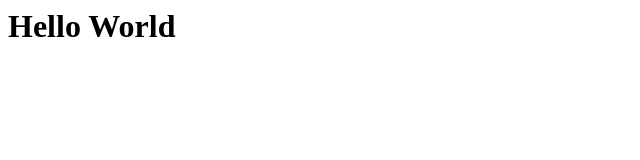
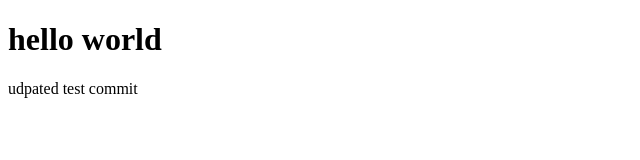
Before and after one commit to CapAgenda/roborai, a plain HTML site: page index.html in a window 1280 px wide. Shown: the whole page, without its empty margins (0-640 px from the left). Drawn offline with Linux system fonts and the light colour scheme.

Commit message:
Initial Commit

```diff
--- a/index.html
+++ b/index.html
@@ -1 +1,14 @@
-<h1>Hello World</h1>
+<!DOCTYPE html>
+<html lang="en">
+<head>
+    <meta charset="UTF-8">
+    <meta http-equiv="X-UA-Compatible" content="IE=edge">
+    <meta name="viewport" content="width=device-width, initial-scale=1.0">
+    <title>Roborai</title>
+</head>
+<body>
+    <h1>hello world</h1>
+    <p>udpated test commit</p>
+
+</body>
+</html>
```
Also changed, not shown: main.css (added).
